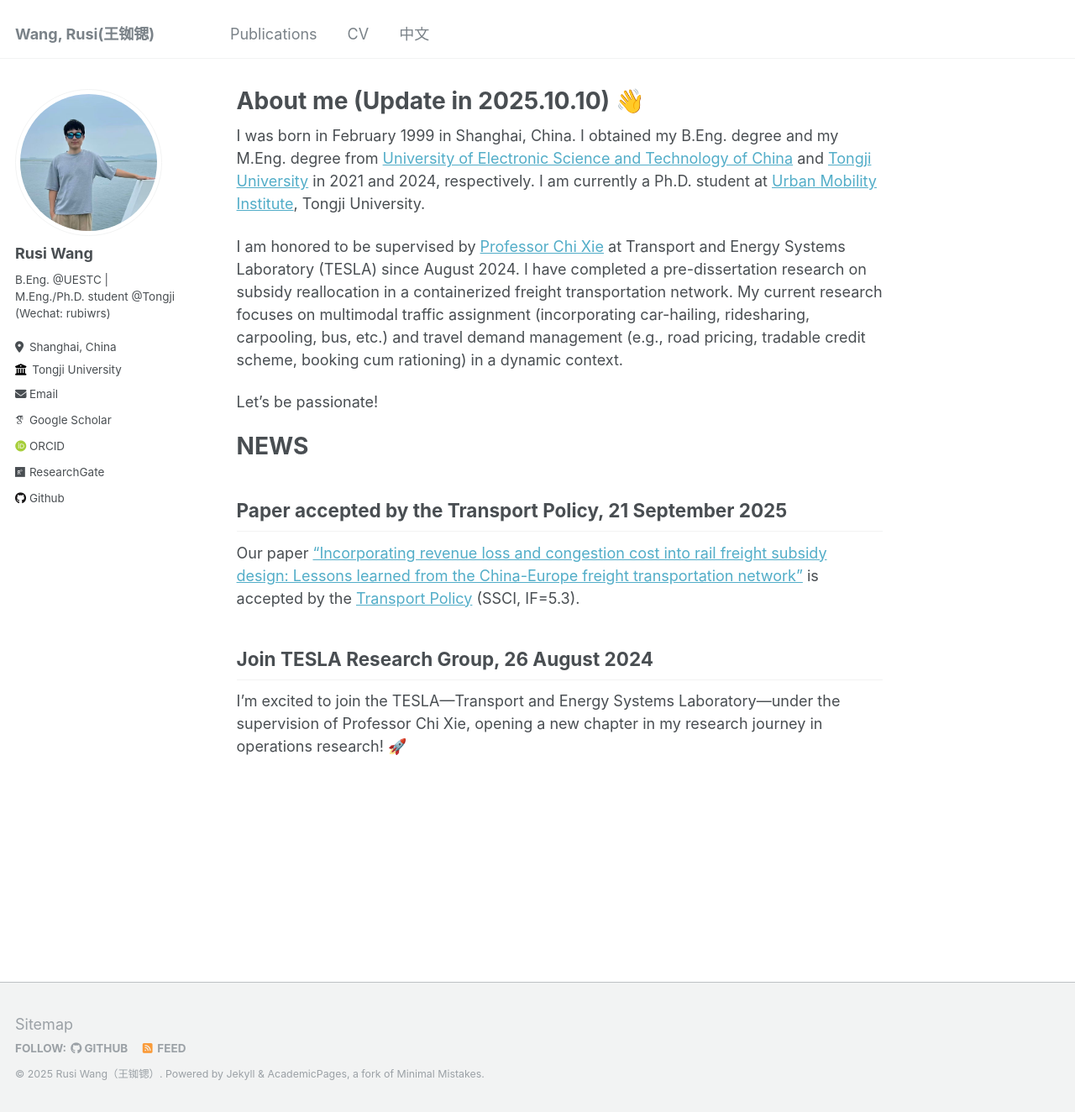
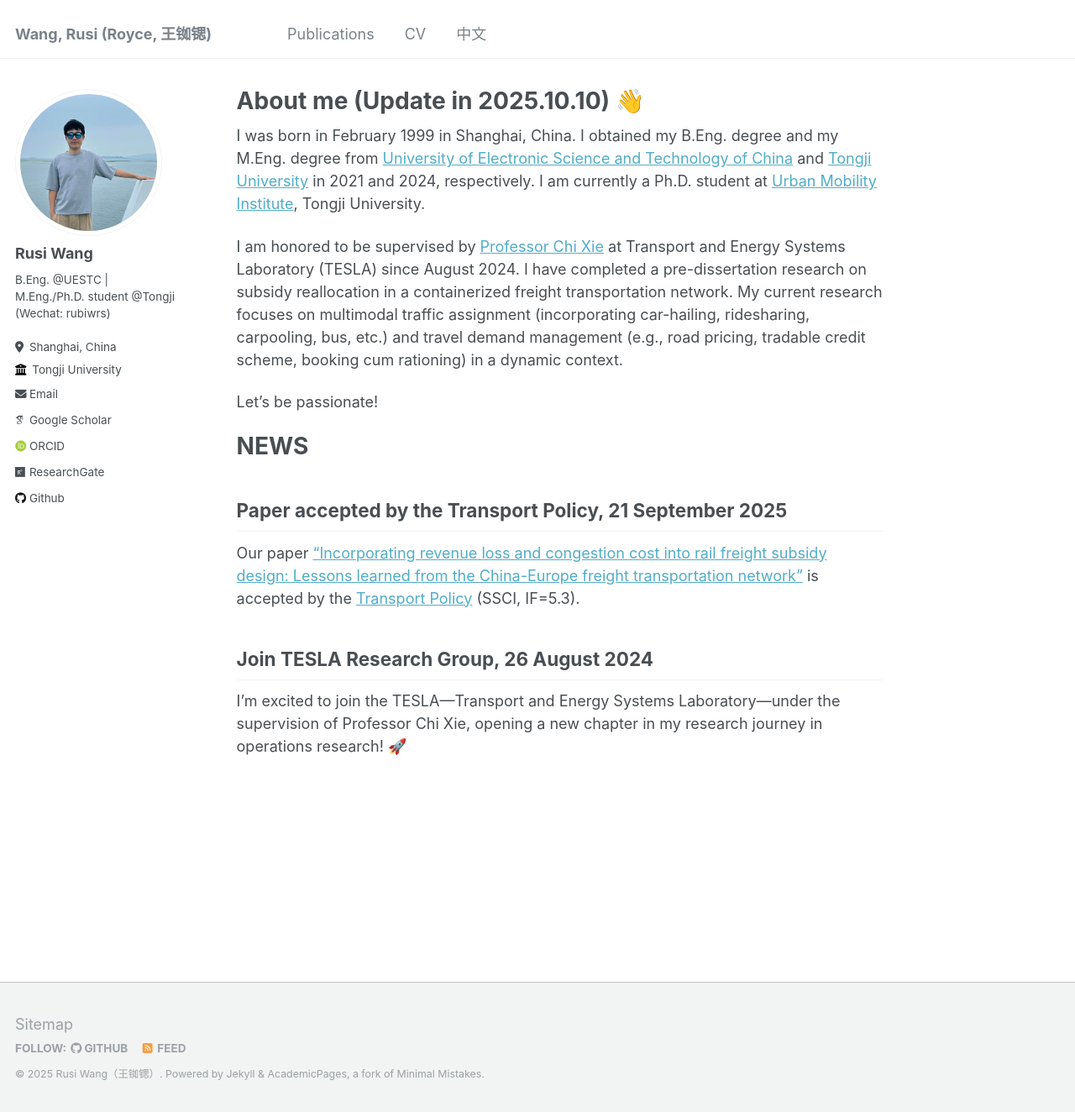
Before and after one commit to RusiWang99/RusiWang99.github.io, a Jekyll site: the page built from _pages/about.md, in a window 1280 px wide and 1324 px high. Shown: the whole window at 84% size. Built offline with Jekyll 4.4.1, drawn with Linux system fonts in a browser that asks for light colours; some web fonts are replaced.

Commit message:
Update _config.yml

```diff
--- a/_config.yml
+++ b/_config.yml
@@ -8,7 +8,7 @@
 
 # Basic Site Settings
 locale                   : "en-US"
-title                    : "Wang, Rusi(王铷锶) " # "Your name / Site Title"
+title                    : "Wang, Rusi (Royce, 王铷锶)" # "Your name / Site Title"
 title_separator          : "-"
 name                     : &name "Rusi Wang（王铷锶）" # "Your name"
 description              : &description "personal description"
```
